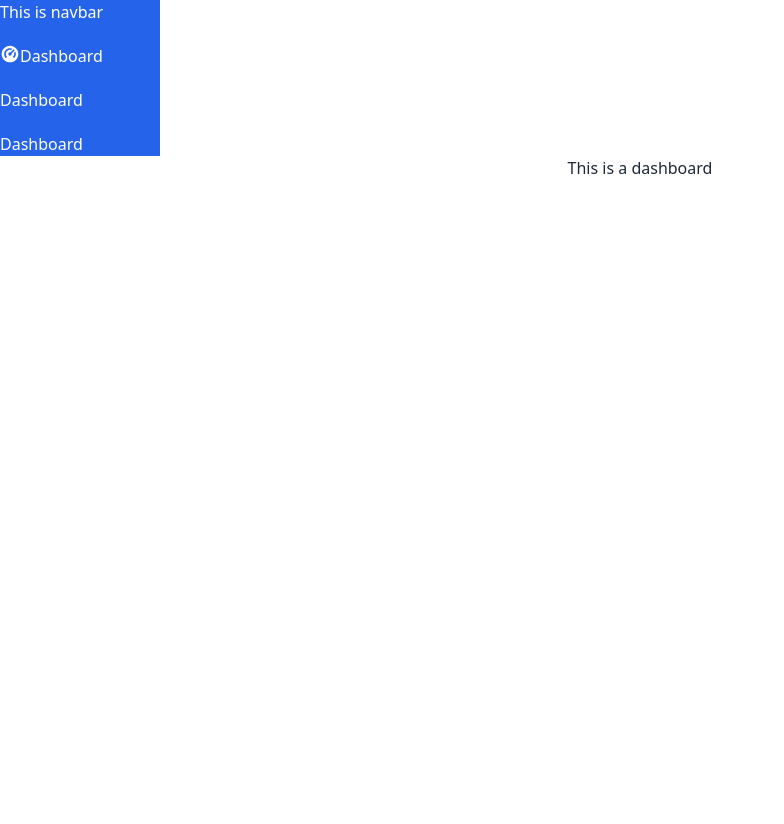
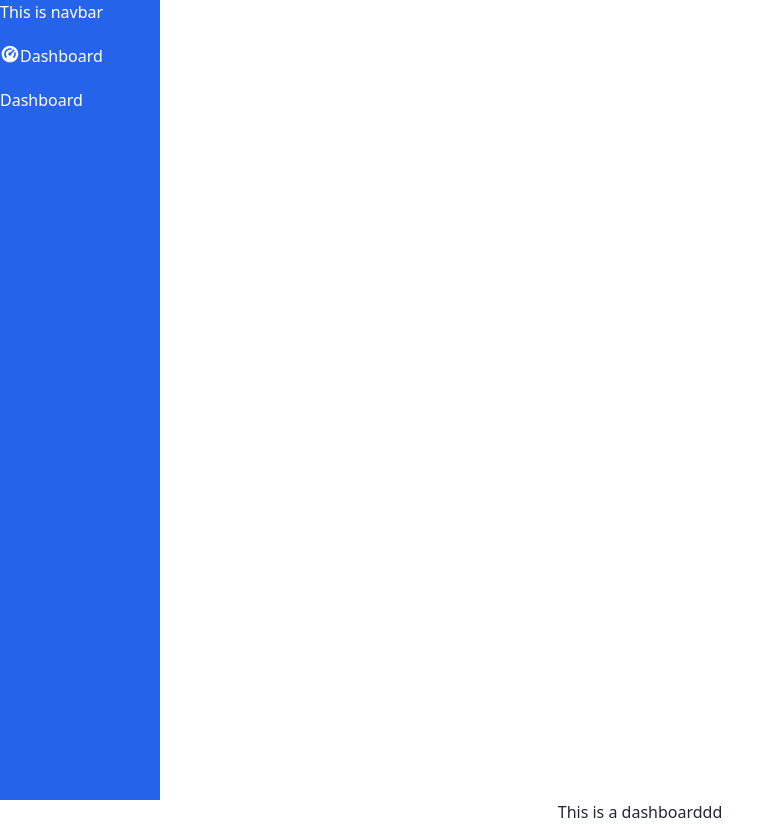
Before and after one commit to Farok-Hossain/sc-management-dashboard, a React (Vite) app: page /dashboard in a window 1280 px wide. Shown: the whole page, without its empty margins (0-784 px from the left). Before the commit the page ends 800 px from the top, so only its background shows below. Built offline with nearby package versions, Linux system fonts and the light colour scheme.

Commit message:
DashboardPage and navbar updated

```diff
--- a/package.json
+++ b/package.json
@@ -10,7 +10,10 @@
     "preview": "vite preview"
   },
   "dependencies": {
+    "chart.js": "^4.4.4",
     "react": "^18.3.1",
+    "react-calendar": "^5.0.0",
+    "react-chartjs-2": "^5.2.0",
     "react-dom": "^18.3.1",
     "react-icons": "^5.3.0",
     "react-router-dom": "^6.26.2"
--- a/src/Pages/Dashboard/Dashboard/DashboardPage.jsx
+++ b/src/Pages/Dashboard/Dashboard/DashboardPage.jsx
@@ -1,7 +1,7 @@
 const DashboardPage = () => {
   return (
     <div>
-      <h1 className="text-center">This is a dashboard</h1>
+      <h1 className="text-center">This is a dashboarddd</h1>
     </div>
   );
 };
--- a/src/Pages/shared/Navbar.jsx
+++ b/src/Pages/shared/Navbar.jsx
@@ -3,14 +3,15 @@ import { Link } from "react-router-dom";
 
 const Navbar = () => {
   return (
-    <div className="flex flex-col w-40 gap-5 text-white bg-blue-600">
+    <div className="flex">
+      <div className="flex flex-col h-screen w-40 gap-5 text-white bg-blue-600">
         <h1>This is navbar</h1>
         <Link to="/dashboard" className="flex">
           <RiDashboard2Fill className="text-xl" />
           Dashboard
         </Link>
         <Link to="/dashboard">Dashboard</Link>
-      <Link to="/dashboard">Dashboard</Link>
+      </div>
     </div>
   );
 };
```
Also changed, not shown: 1 other file (tests, documents, lock files or other folders). Lines whose indentation alone changed are shown as unchanged.
